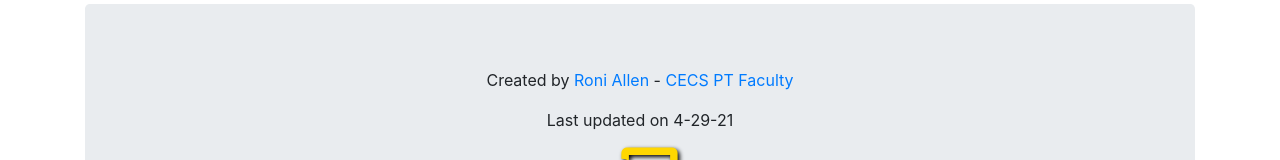
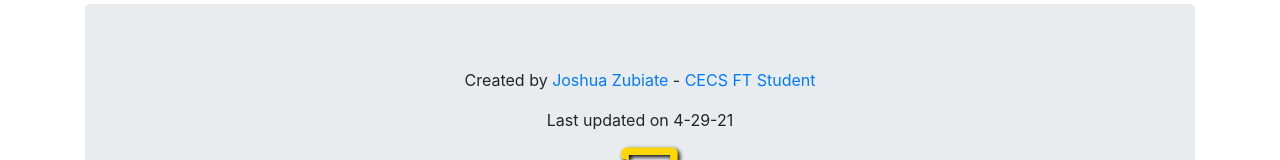
Before and after one commit to coltranepadawan/Bootstrap, a plain HTML site: page index.html in a window 1280 px wide. Shown: the part 733-893 px from the top of the page. Drawn offline with nearby package versions, Linux system fonts and the light colour scheme.

Commit message:
Update index.html

```diff
--- a/index.html
+++ b/index.html
@@ -62,7 +62,7 @@ I am a single student who lives alone and has 3 siblings at home.</p>
    <hr class="featurette-divider">
 
 <div class="jumbotron text-center" style="margin-bottom:0">
-  <p>Created by <a href="mailto: zubiatejoshua@yahoo.com">Roni Allen</a> -  <a href="joshua.zubiate@student.csulb.edu" target="_blank">CECS PT Faculty</a></p><p>Last updated on 4-29-21</p>
+  <p>Created by <a href="mailto: zubiatejoshua@yahoo.com">Joshua Zubiate</a> -  <a href="joshua.zubiate@student.csulb.edu" target="_blank">CECS FT Student</a></p><p>Last updated on 4-29-21</p>
     <i class="fas fa-chalkboard-teacher" style="font-size:60px;color:gold;text-shadow:2px 2px 4px #000000;"></i>
 </div>
     </div>
```
